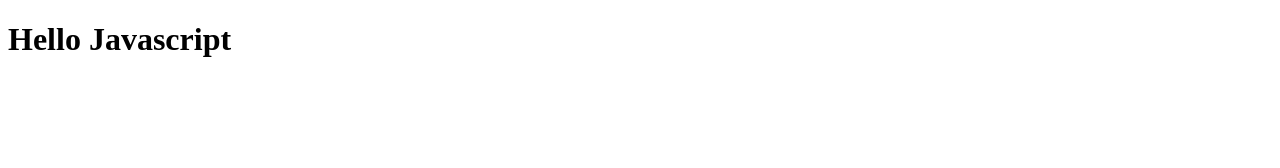
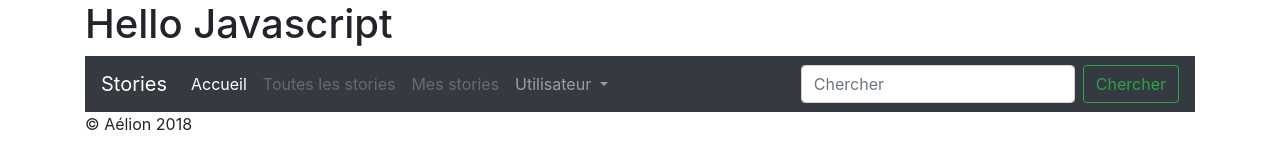
Before and after one commit to dacodemaniak/stories-js, a website: page index.html in a window 1280 px wide. Drawn offline with nearby package versions, Linux system fonts and the light colour scheme.

Commit message:
Ajout du menu utilisateur

```diff
--- a/index.html
+++ b/index.html
@@ -6,17 +6,73 @@
 
         <title>Hello Javascript</title>
 
+        <!-- Feuilles de style -->
+        <link href="./node_modules/bootstrap/dist/css/bootstrap.min.css" rel="stylesheet">
 
     </head>
 
     <body>
-        <!--
-            Titre alimenté en javascript
-            ATTENTION ! Ne jamais faire ça pour un site web
-        -->
-        <h1 id="main-title"></h1>
+        <!-- Conteneur de page : responsive en plus !!! -->
+        <div class="container">
+            <header>
+                <h1 id="main-title"></h1>
+            </header>
+
+            <nav class="navbar navbar-expand-lg navbar-dark bg-dark">
+                <!-- Brand : nom du menu -->
+                <a class="navbar-brand" href="#">Stories</a>
+                <!-- Bouton "burger" -->
+                <button class="navbar-toggler" type="button" data-toggle="collapse" data-target="#stories-menu" aria-controls="navbarSupportedContent" aria-expanded="false" aria-label="Toggle navigation">
+                    <span class="navbar-toggler-icon"></span>
+                </button>
+
+                <!-- Contenu des élément du menu -->
+              <div class="collapse navbar-collapse" id="stories-menu">
+                <ul class="navbar-nav mr-auto">
+                  <li class="nav-item active">
+                    <a class="nav-link" title="Accueil" href="#">Accueil <span class="sr-only">(current)</span></a>
+                  </li>
+                  <li class="nav-item">
+                    <a class="nav-link disabled" title="Toutes les Stories" href="#">Toutes les stories</a>
+                  </li>
+                  <li class="nav-item">
+                    <a class="nav-link disabled" title="Mes stories" href="#">Mes stories</a>
+                  </li>
+
+                  <li class="nav-item dropdown">
+                        <a class="nav-link dropdown-toggle" href="#" id="navbarDropdown" role="button" data-toggle="dropdown" aria-haspopup="true" aria-expanded="false">
+                            Utilisateur
+                        </a>
+                        <!-- Options du menu utilisateur -->
+                        <div class="dropdown-menu" aria-labelledby="navbarDropdown">
+                            <a class="dropdown-item" href="#">Action</a>
+                            <a class="dropdown-item" href="#">Another action</a>
+                            <div class="dropdown-divider"></div>
+                            <a class="dropdown-item" href="#">Something else here</a>
+                        </div>
+                    </li>
+                </ul>
+                <form class="form-inline my-2 my-lg-0">
+                  <input class="form-control mr-sm-2" type="search" placeholder="Chercher" aria-label="Search">
+                  <button class="btn btn-outline-success my-2 my-sm-0" type="submit">Chercher</button>
+                </form>
+              </div>
+            </nav>
+
+            <!-- Docking de la SPA (non, non, ça veut dire Single Page Application) -->
+            <div app>
+                <!-- Ici, le contenu de l'application finale identifié par l'attribut "app" -->
+            </div>
+
+            <footer>
+                &copy; Aélion 2018
+            </footer>
+        </div>
+
 
         <!-- Premier script Javascript -->
+        <script src="./node_modules/jquery/dist/jquery.min.js"></script>
+        <script src="./node_modules/bootstrap/dist/js/bootstrap.min.js"></script>
         <script src="./assets/javascript/main.js"></script>
     </body>
 </html>
```
